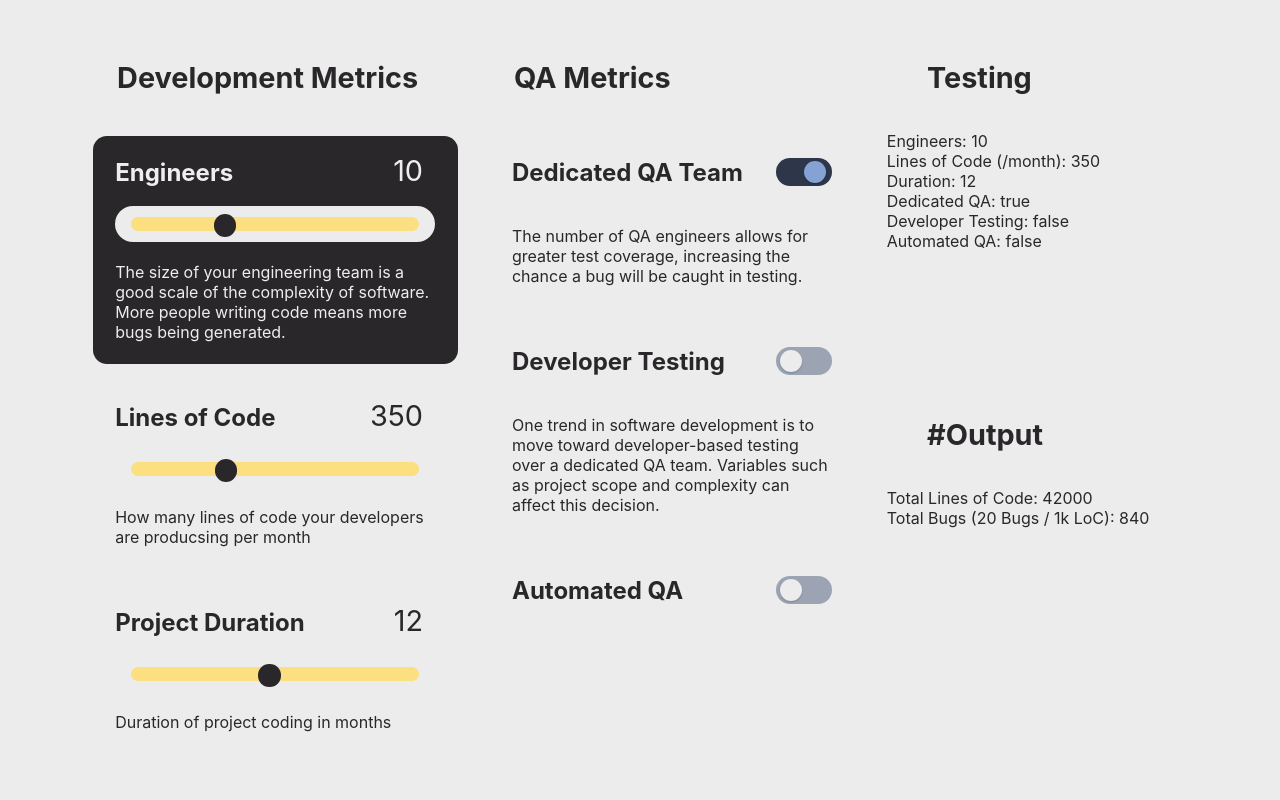
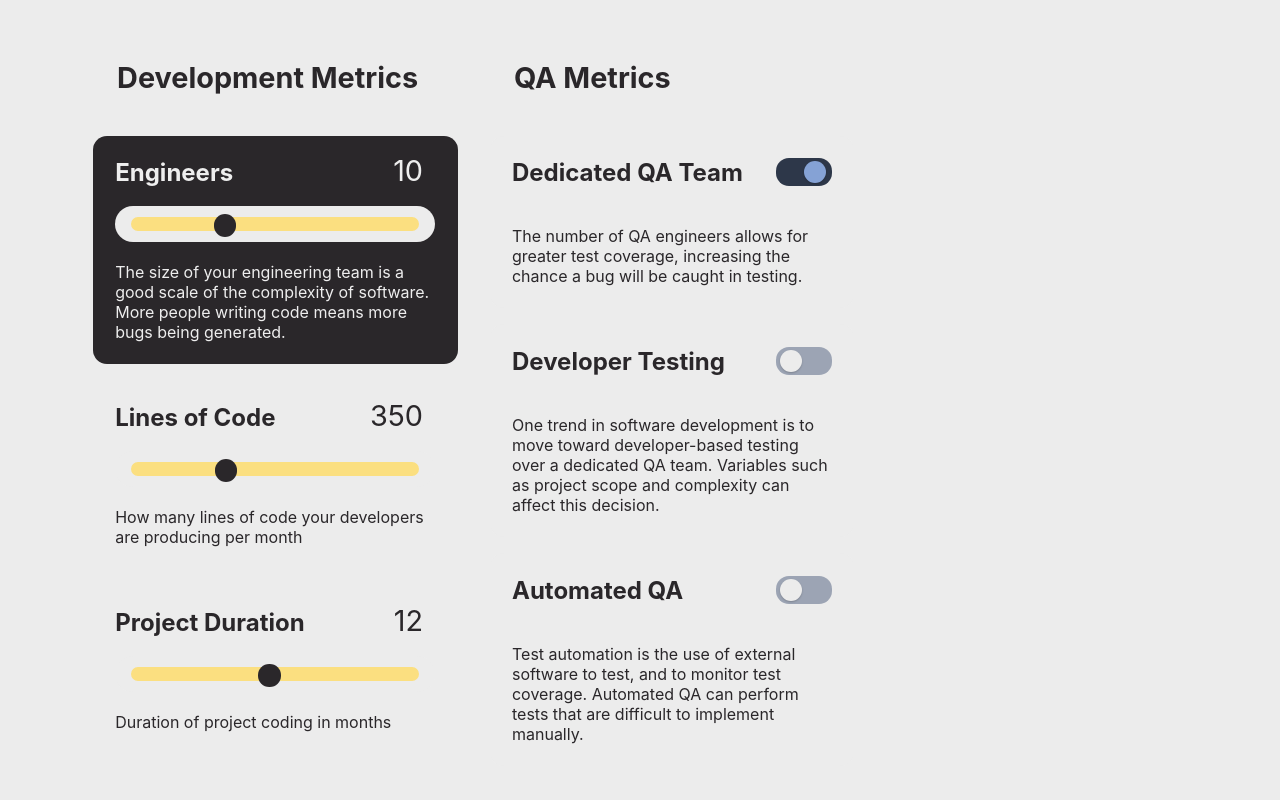
Before and after one commit to mjguillemette/prod-perfect-dashboard, a React (Create React App) app in the folder my-app/: page / in a window 1280 px wide. Shown: the top 800 px of the page. Built offline with nearby package versions, Linux system fonts and the light colour scheme.

Commit message:
some fixes and cleanup

```diff
--- a/my-app/package.json
+++ b/my-app/package.json
@@ -3,6 +3,9 @@
   "version": "0.1.0",
   "private": true,
   "dependencies": {
+    "@gilbarbara/react-range-slider": "^0.4.4",
+    "i": "^0.3.6",
+    "npm": "^6.10.2",
     "react": "^16.8.6",
     "react-dom": "^16.8.6",
     "react-rangeslider": "^2.2.0",
--- a/my-app/src/App.css
+++ b/my-app/src/App.css
@@ -112,7 +112,6 @@ input[type='range']::-moz-range-thumb {
 input[type='range']::-ms-track {
   height: 6px;
   cursor: pointer;
-  animate: 0.2s;
   background: transparent;
   border-color: transparent;
   color: transparent;
@@ -136,7 +135,6 @@ input[type='range']::-ms-thumb {
   height: 2em;
   width: 2em;
   border-radius: 26px;
-  background: #;
   cursor: pointer;
 }
 input[type='range']:focus::-ms-fill-lower {
@@ -160,7 +158,7 @@ input[type='checkbox'] {
   height: 28px;
   display: inline-block;
   position: relative;
-  border-radius: 50px;
+  border-radius: 13px;
   overflow: hidden;
   outline: none;
   border: none;
--- a/my-app/src/components/Graph.js
+++ b/my-app/src/components/Graph.js
@@ -2,8 +2,8 @@ import React from 'react'
 
 const Graph = () => {
   return (
-    <div class="row">
-      <div class="card center">
+    <div className="row">
+      <div className="card center">
         <canvas id="myChart" />
       </div>
     </div>
--- a/my-app/src/components/InputBox.js
+++ b/my-app/src/components/InputBox.js
@@ -14,14 +14,14 @@ const InputBox = props => {
     display: flex;
   `
   const InputHeading = styled.div`
-    flex-direction: ${props.inputType === 'checkbox' ? 'row' : 'column'}
+    flex-direction: ${props.inputType === 'checkbox' ? 'row' : 'column'};
     display: flex;
   `
   const DisplayValue = styled.div`
     right: 1.2em;
-    top: .6em;
+    top: 0.6em;
     position: absolute;
-    font-size: 1.8em
+    font-size: 1.8em;
     font-weight: 400;
     display: flex;
   `
@@ -52,10 +52,10 @@ const InputBox = props => {
           max={props.maxInput}
           step={props.step}
           className={props.inputType === 'checkbox' ? 'toggle' : ''}
-          onChange={e => handleChange(e)}
-          onMouseUp={e => handleChange(e)}
-          onTouchMove={e => handleChange(e)}
-          onTouchEnd={e => handleChange(e)}
+          onChange={handleChange}
+          onMouseUp={handleChange}
+          onTouchMove={handleChange}
+          onTouchEnd={handleChange}
           checked={props.value ? 'checked' : ''}
         />
       </InputHeading>
--- a/my-app/src/components/views/EngineerView.js
+++ b/my-app/src/components/views/EngineerView.js
@@ -26,7 +26,7 @@ const EngineerView = props => {
         maxInput="1000"
         minInput="50"
         step="50"
-        text="How many lines of code your developers are producsing per month"
+        text="How many lines of code your developers are producing per month"
       />
       <InputBox
         id="Duration"
--- a/my-app/src/components/views/QAView.js
+++ b/my-app/src/components/views/QAView.js
@@ -27,6 +27,7 @@ const QAView = props => {
         setValue={props.setAutomatedQA}
         className="QABox"
         inputType="checkbox"
+        text="Test automation is the use of external software to test, and to monitor test coverage. Automated QA can perform tests that are difficult to implement manually."
       />
     </div>
   )
--- a/my-app/src/components/views/ResultView.js
+++ b/my-app/src/components/views/ResultView.js
@@ -2,14 +2,36 @@ import React from 'react'
 import Graph from '../Graph'
 
 const ResultView = props => {
-  let loc = props.engineers * props.linesOfCode * props.duration
+  const loc = props.engineers * props.linesOfCode * props.duration
+  const rateOfBugs = 0.01
+  const totalBugs = loc * rateOfBugs
+  const initialCostOfBug = 40
+
+  const percent4X = 0.26
+  const percent10X = 0.3
+  const percent40X = 0.38
+  const percent100X = 0.06
+
+  const dollarsAt4X = totalBugs * percent4X * initialCostOfBug * 4
+  const dollarsAt10X = totalBugs * percent10X * initialCostOfBug * 10
+  const dollarsAt40X = totalBugs * percent40X * initialCostOfBug * 40
+  const dollarsAt100X = totalBugs * percent100X * initialCostOfBug * 100
+
+  const totalCost = dollarsAt4X + dollarsAt10X + dollarsAt40X + dollarsAt100X
+  const formatTotal = new Intl.NumberFormat('en-US', {
+    maximumFractionDigits: 0,
+    minimumFractionDigits: 0,
+    style: 'currency',
+    currency: 'USD'
+  }).format(totalCost)
 
   return (
     <div
       className="View"
       style={{
         minHeight: '400px',
-        minWidth: '300px'
+        minWidth: '300px',
+        fontSize: '1.4rem'
       }}
     >
       <h1>Testing</h1>
@@ -22,7 +44,15 @@ const ResultView = props => {
       <Graph />
       <h1>#Output</h1>
       Total Lines of Code: {loc} <br />
-      Total Bugs (20 Bugs / 1k LoC): {loc * 0.02}
+      Total Bugs (20 Bugs / 1k LoC): {totalBugs} <br />
+      Found at 4X: {percent4X * totalBugs} -- ${dollarsAt4X}
+      <br />
+      Found at 10X: {percent10X * totalBugs} -- ${dollarsAt10X}
+      <br />
+      Found at 40X: {percent40X * totalBugs} -- ${dollarsAt40X}
+      <br />
+      Found at 100X: {percent100X * totalBugs} -- ${dollarsAt100X} <br />
+      <h2>Total Cost: {formatTotal}</h2>
     </div>
   )
 }
```
Also changed, not shown: 1 other file (tests, documents, lock files or other folders).
